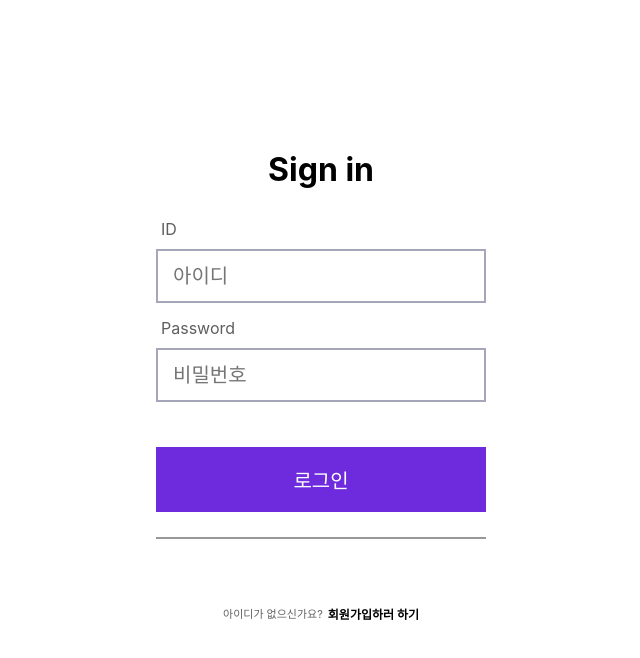
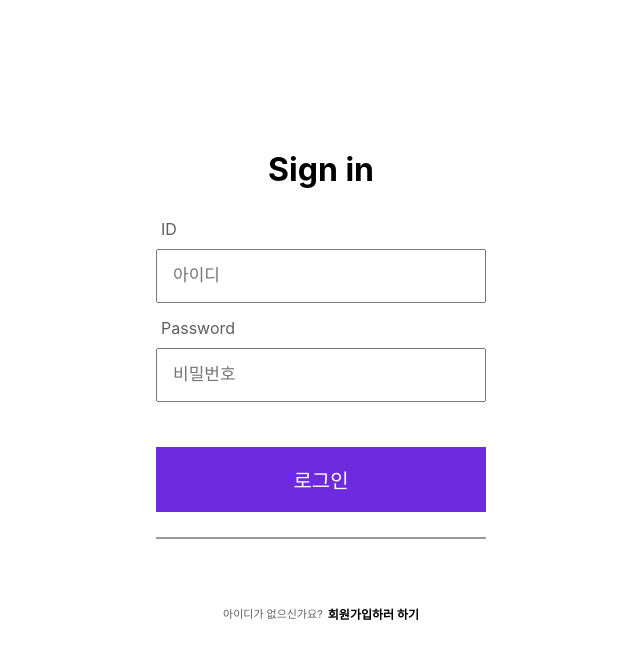
Before and after one commit to Yongsu01/MeetingApp, a React (Create React App) app: page / in a window 1280 px wide. Shown: the top 658 px of the page, without its empty margins (319-959 px from the left). Built offline with nearby package versions, Linux system fonts and the light colour scheme.

Commit message:
docs:변수명 변경

```diff
--- a/src/pages/LoginPage/components/LoginForm.tsx
+++ b/src/pages/LoginPage/components/LoginForm.tsx
@@ -5,15 +5,15 @@ import axios from "axios";
 
 const LoginForm: React.FC = () => {
   const navigate = useNavigate();
-  const [email, setEmail] = useState<string>("");
+  const [userId, setUserId] = useState<string>("");
   const [password, setPassword] = useState<string>("");
 
   const fields = [
     {
       label: "ID",
       type: "text",
-      value: email,
-      setValue: setEmail,
+      value: userId,
+      setValue: setUserId,
       placeholder: "아이디",
     },
     {
@@ -28,7 +28,7 @@ const LoginForm: React.FC = () => {
   const LoginHandler = async (e: React.FormEvent) => {
     e.preventDefault();
     const body = {
-      email,
+      userId,
       password,
     };
     try {
@@ -41,8 +41,9 @@ const LoginForm: React.FC = () => {
         navigate("/main");
       }
     } catch (error) {
+      alert("유효하지 않은 ID 혹은 PW입니다.");
       console.error(error);
-      alert("유효하지 않은 ID 혹은 PW입니다.");
+
     }
   };
 
@@ -119,10 +120,8 @@ const Form = styled.form`
 const StyledInput = styled.input`
   width: 296px;
   height: 50px;
-  font-size: 20px;
-  padding: 0 15px 0 15px;
-  background: #fff;
-  border: 2px solid #a5a6b9;
+  padding: 0 15px;
+  font-size: 17px;
 `;
 
 const StyledMargin = styled.div`
```
